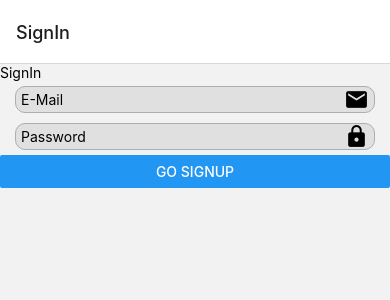
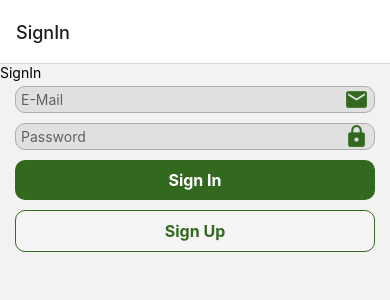
Before and after one commit to OsmanAlperCAM/bootcamp-graduation-project, a React Native app: screen /SignIn in a window 390 px wide. Shown: the top 300 px of the page. Built offline with nearby package versions, Linux system fonts and the light colour scheme.

Commit message:
input component updated || colors.js updated

```diff
--- a/src/components/Input/Input.js
+++ b/src/components/Input/Input.js
@@ -7,20 +7,14 @@ import iconSize from '../../styles/iconSize';
 import colors from '../../styles/colors';
 
 const Input = ({iconName, ...otherProps}) => {
-  const theme = useSelector(state => state.theme);
-  const placeHolderColor =
-    theme === 'light'
-      ? colors[theme].placeholderTextColor
-      : colors[theme].placeholderTextColor;
-
   return (
-    <View style={styles[theme].container}>
+    <View style={styles.container}>
       <TextInput
-        style={styles[theme].input}
-        placeholderTextColor={placeHolderColor}
+        style={styles.input}
+        placeholderTextColor={colors.PlaceHolderTextColor}
         {...otherProps}
       />
-      <Icon name={iconName} size={iconSize.small} color={placeHolderColor} />
+      <Icon name={iconName} size={iconSize.small} color={colors.secondaryColor} />
     </View>
   );
 };
--- a/src/components/Input/Input.style.js
+++ b/src/components/Input/Input.style.js
@@ -3,7 +3,7 @@ import spacing from '../../styles/spacing';
 import colors from '../../styles/colors';
 import radius from '../../styles/radius';
 
-const baseStyles = StyleSheet.create({
+export default StyleSheet.create({
   container: {
     flexDirection: 'row',
     alignItems: 'center',
@@ -12,35 +12,11 @@ const baseStyles = StyleSheet.create({
     marginHorizontal: spacing.large,
     borderWidth: 1,
     borderRadius: radius.soft,
+    backgroundColor: colors.primaryColor,
+    borderColor: colors.primaryColorDark,
   },
   input: {
     flex: 1,
+    color: colors.primaryTextColor,
   },
 });
-export default {
-  light: StyleSheet.create({
-    ...baseStyles,
-    container: {
-      ...baseStyles.container,
-      backgroundColor: colors.light.primaryColor,
-      borderColor: colors.light.primaryColorDark,
-    },
-    input:{
-      ...baseStyles.input,
-      color:colors.light.primaryTextColor
-    },
-  }),
-  dark: StyleSheet.create({
-    ...baseStyles,
-    container: {
-      ...baseStyles.container,
-      backgroundColor: colors.dark.primaryColorLight,
-      borderColor: colors.light.primaryColorLight,
-    },
-    input:{
-      ...baseStyles.input,
-      color:colors.dark.primaryTextColor
-
-    },
-  }),
-};
--- a/src/pages/Auth/SignIn/SignIn.js
+++ b/src/pages/Auth/SignIn/SignIn.js
@@ -1,9 +1,9 @@
 import React from 'react';
-import {View, Text, Button} from 'react-native';
+import {View, Text} from 'react-native';
 import {useNavigation} from '@react-navigation/native';
 import styles from './SignIn.style';
 import Input from '../../../components/Input';
-import {useSelector} from 'react-redux';
+import Button from '../../../components/Button/';
 
 const SignIn = props => {
   const navigation = useNavigation();
@@ -12,7 +12,8 @@ const SignIn = props => {
       <Text>SignIn</Text>
       <Input placeholder="E-Mail" iconName='email'/>
       <Input placeholder="Password" iconName='lock'/>
-      <Button title="Go SignUp" onPress={() => navigation.navigate('SignUp')} />
+      <Button title='Sign In'/>
+      <Button title='Sign Up' variant='outline'/>
     </View>
   );
 };
--- a/src/styles/colors.js
+++ b/src/styles/colors.js
@@ -1,16 +1,14 @@
 export default {
-  light: {
-    primaryColor: '#e0e0e0',
-    primaryColorLight: '#ffffff',
-    primaryColorDark: '#aeaeae',
-    primaryTextColor: '#000000',
-    PlaceHolderTextColor: '#616161',
-  },
-  dark: {
-    primaryColor: '#37474f',
-    primaryColorLight: '#62727b',
-    primaryColorDark: '#102027',
-    primaryTextColor: '#ffffff',
-    PlaceHolderTextColor: '#bdbdbd',
-  },
+  primaryColor: '#e0e0e0',
+  primaryColorLight: '#ffffff',
+  primaryColorDark: '#aeaeae',
+  primaryTextColor: '#000000',
+  primaryBackgroundColor: '#f5f5f5',
+  PlaceHolderTextColor: '#616161',
+
+  secondaryColor: '#33691e',
+  secondaryColorDark: '#003d00',
+  secondaryColorLight: '#629749',
+  secondaryTextColor: '#ffffff',
+  secondaryBackgroundColor: '#cfd8dc'
 };
```
